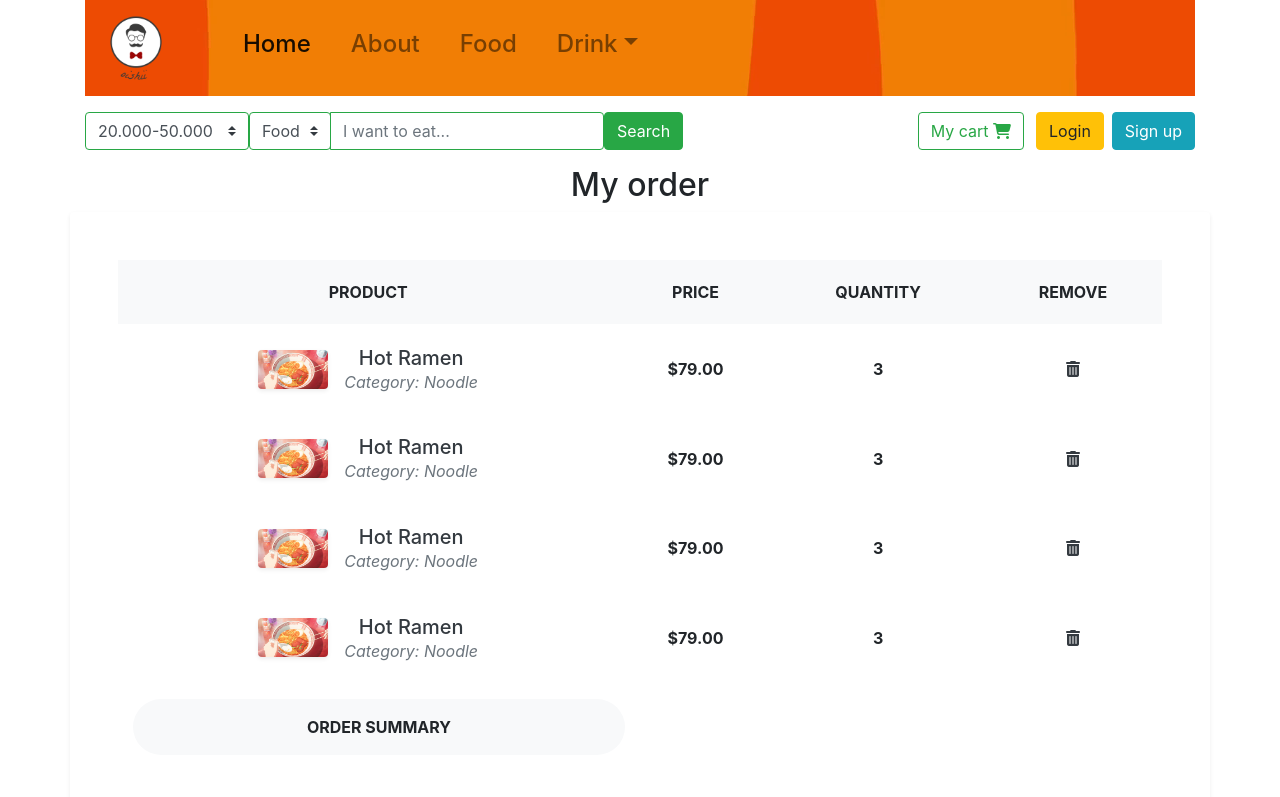
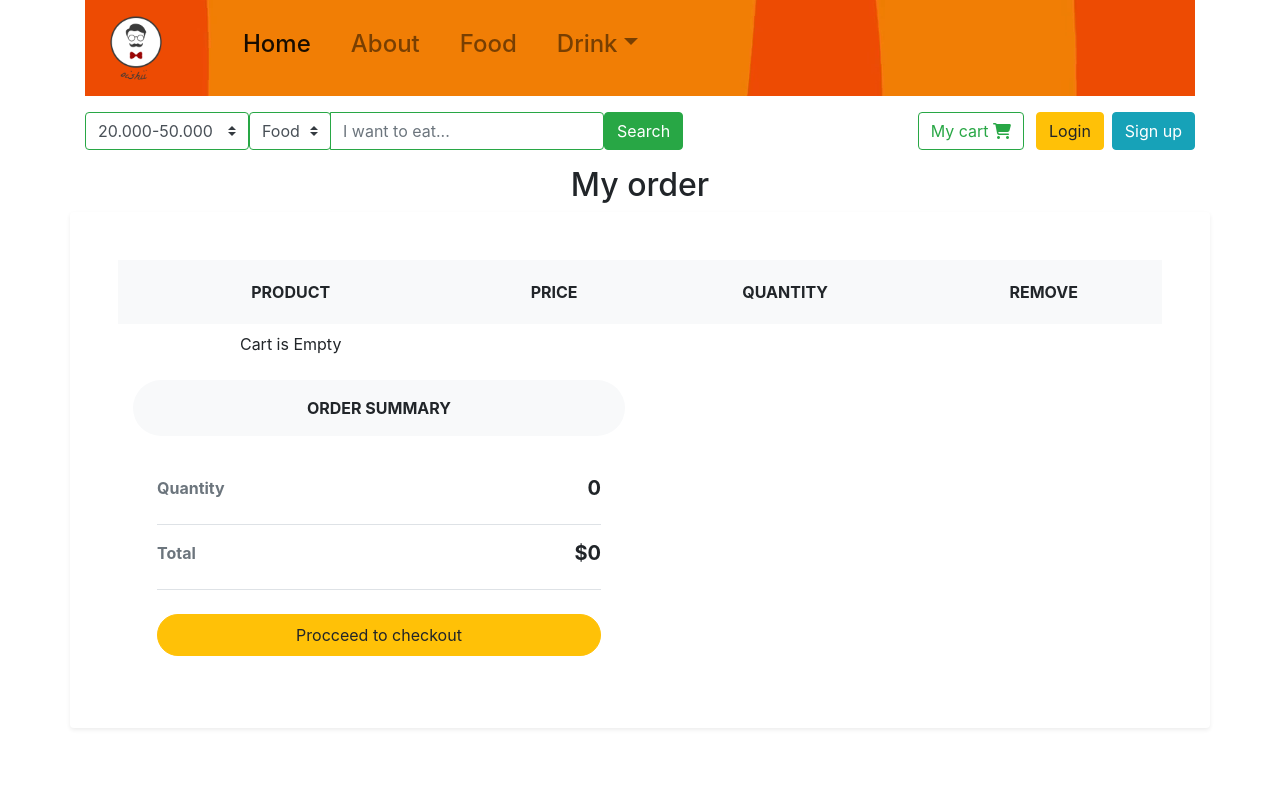
Before and after one commit to huyennguyen88/food-drink-win, a React (Create React App) app: page /cart in a window 1280 px wide. Shown: the top 797 px of the page. Built offline with nearby package versions, Linux system fonts and the light colour scheme.

Commit message:
page-cart

```diff
--- a/package.json
+++ b/package.json
@@ -9,7 +9,8 @@
     "react-redux": "^7.1.3",
     "react-router-dom": "^5.1.2",
     "react-scripts": "3.2.0",
-    "redux": "^3.7.2"
+    "redux": "^3.7.2",
+    "redux-thunk": "^2.3.0"
   },
   "scripts": {
     "start": "PORT=2000 react-scripts start",
--- a/src/components/Cart/CartItem.jsx
+++ b/src/components/Cart/CartItem.jsx
@@ -1,6 +1,16 @@
 import React from 'react';
 
 class CartItem extends React.Component {
+    constructor(props)
+    {
+        super(props)
+    }
+    remove = () =>{
+        var Cart = []
+        Cart = JSON.parse(localStorage.getItem('cartItem'));
+        Cart.pop(this.props.Item);
+        localStorage.setItem('cartItem',JSON.stringify(Cart));
+    }
     render() {
         return (
             <>
@@ -8,13 +18,13 @@ class CartItem extends React.Component {
                     <div className="p-2">
                         <img src="./image/dong1.gif" alt="" width="70" className="img-fluid rounded shadow-sm" />
                         <div className="ml-3 d-inline-block align-middle">
-                            <h5 className="mb-0"> <a href="abc" className="text-dark d-inline-block align-middle">Hot Ramen</a></h5><span className="text-muted font-weight-normal font-italic d-block">Category: Noodle</span>
+        <h5 className="mb-0"> <a href="abc" className="text-dark d-inline-block align-middle">{this.props.Item.name}</a></h5><span className="text-muted font-weight-normal font-italic d-block">Category: {this.props.Item.category}</span>
                         </div>
                     </div>
                 </th>
-                <td className="border-0 align-middle"><strong>$79.00</strong></td>
-                <td className="border-0 align-middle"><strong>3</strong></td>
-                <td className="border-0 align-middle"><a href="abc" className="text-dark"><i className="fa fa-trash"></i></a></td>
+                <td className="border-0 align-middle"><strong>${this.props.Item.price}</strong></td>
+                <td className="border-0 align-middle"><strong>{this.props.Item.quantity}</strong></td>
+                <td className="border-0 align-middle"><a onClick ={this.remove} href="cart" className="text-dark"><i className="fa fa-trash"></i></a></td>
             </>
         );
     }
--- a/src/components/Cart/ItemCartList.js
+++ b/src/components/Cart/ItemCartList.js
@@ -4,14 +4,20 @@ import CartItem from './CartItem';
 
 class ItemCartList extends React.Component {
   render() {
-    var listItem = [0,1,2,3];
-    return (
+    var Cart = []
+    Cart = JSON.parse(localStorage.getItem('cartItem'));
+    if(Cart!=null)return (
       <>
        {
-           listItem.map(()=>(<tr><CartItem/></tr>))
+           Cart.map((item)=>(<tr><CartItem Item = {item}/></tr>))
        }
       </>
     );
+    else return(
+      <div className="p-2">
+        Cart is Empty
+      </div>
+    )
   }
 }
 export default ItemCartList;
--- a/src/components/Cart/OrderCheck.jsx
+++ b/src/components/Cart/OrderCheck.jsx
@@ -3,6 +3,16 @@ import React from 'react';
 
 class OrderCheck extends React.Component {
     render() {
+        var cartItem = []
+        cartItem = JSON.parse(localStorage.getItem('cartItem'))
+        var total = 0
+        var quantity=0
+        if(cartItem!=null){
+            cartItem.map((item) =>{
+                total+=item.price*item.quantity;
+                quantity+=item.quantity;
+            })
+        }
         return (
             <>
                 <div class="col-lg-6">
@@ -11,10 +21,10 @@ class OrderCheck extends React.Component {
 
                         <ul class="list-unstyled mb-4">
                             <li class="d-flex justify-content-between py-3 border-bottom"><strong class="text-muted">Quantity</strong>
-                                <h5 class="font-weight-bold">4</h5>
+                                <h5 class="font-weight-bold">{quantity}</h5>
                             </li>
                             <li class="d-flex justify-content-between py-3 border-bottom"><strong class="text-muted">Total</strong>
-                                <h5 class="font-weight-bold">$400.00</h5>
+                                <h5 class="font-weight-bold">${total}</h5>
                             </li>
                         </ul><a href="abc" class="btn btn-warning rounded-pill py-2 btn-block">Procceed to checkout</a>
                     </div>
--- a/src/components/Homepage/ItemList.jsx
+++ b/src/components/Homepage/ItemList.jsx
@@ -12,8 +12,6 @@ class ItemList extends React.Component
   }
   componentWillMount(){
     this.props.fetchAPI();
-  }
-  componentDidMount(){
   }
   render(){
     // var listItem = [0,1,2,3,4,5,6,7]
--- a/src/index.js
+++ b/src/index.js
@@ -11,7 +11,6 @@ const composeEnhancer = window.__REDUX_DEVTOOLS_EXTENSION_COMPOSE__ || compose;
 const store = createStore(
     myReducer,
     composeEnhancer(applyMiddleware(thunk)),
-
 )
 ReactDOM.render(
     <Provider store={store}>
```
Also changed, not shown: 1 other file (tests, documents, lock files or other folders).
